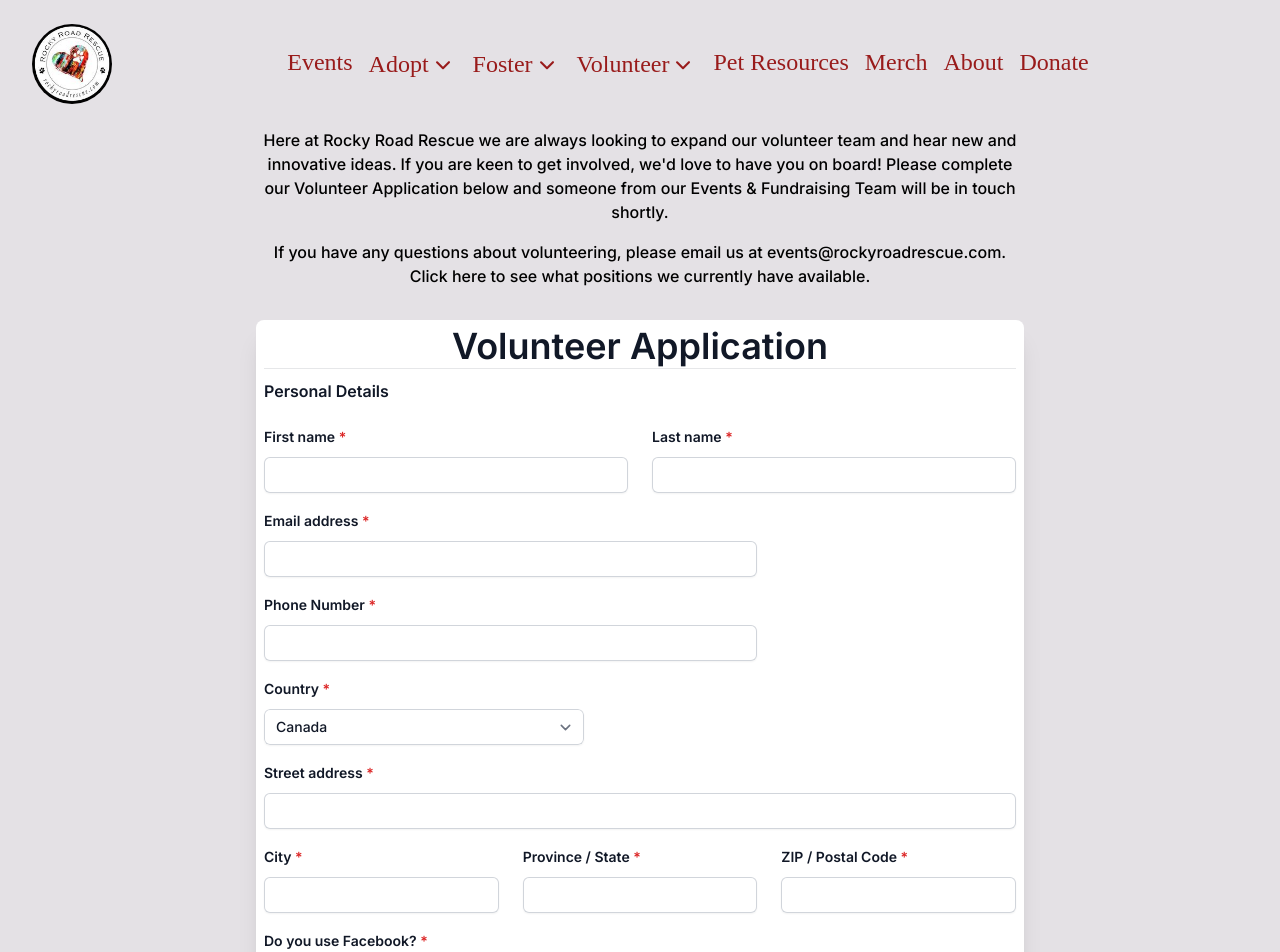
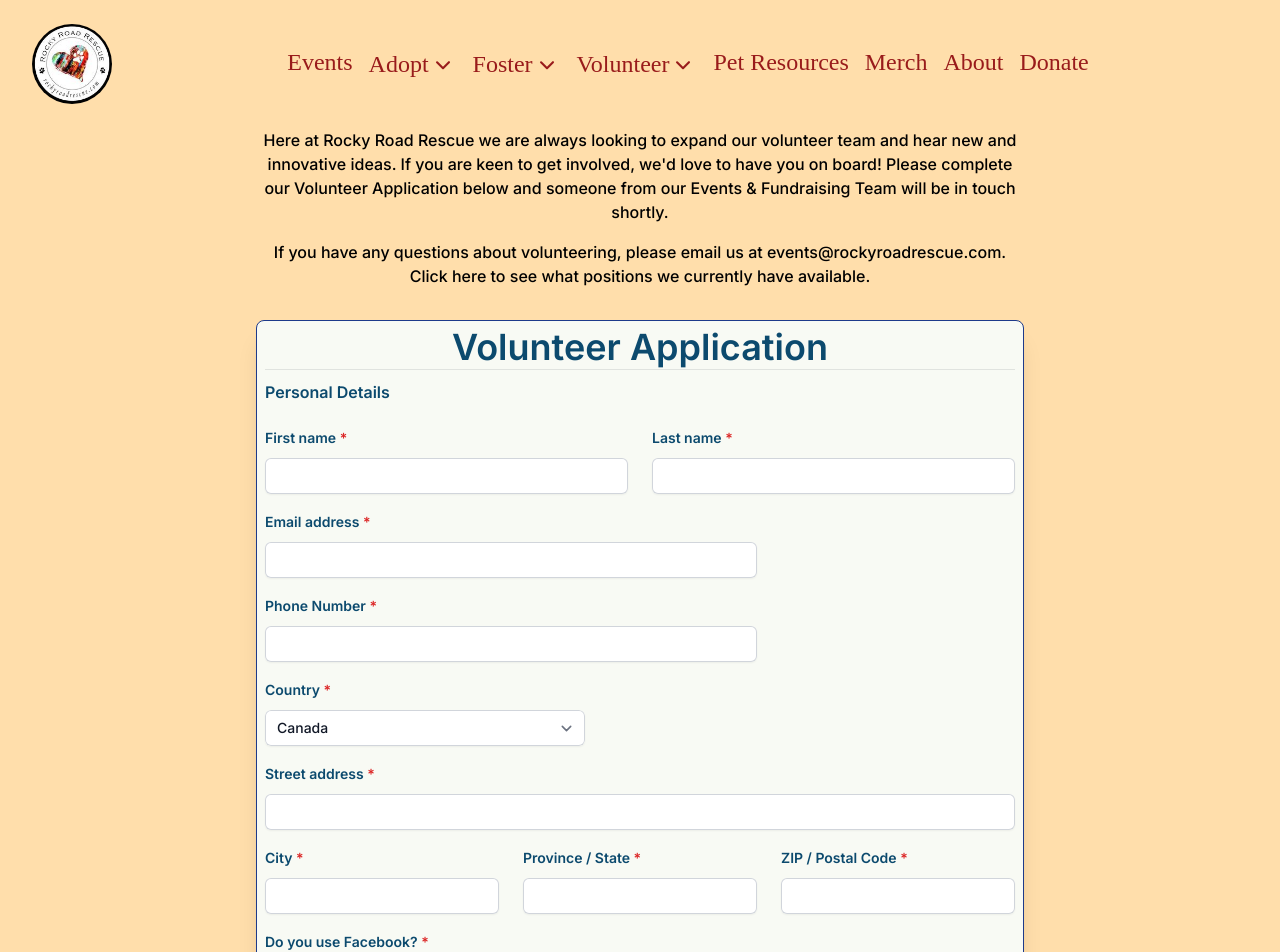
Before and after one commit to henry-minh/rocky-road-rescue, a Next.js app: page /volunteer-application in a window 1280 px wide. Shown: the top 952 px of the page. Built offline with nearby package versions, Linux system fonts and the light colour scheme; a web font is replaced by a local one.

Commit message:
navbar and volunteer form styling

```diff
--- a/app/layout.js
+++ b/app/layout.js
@@ -1,6 +1,6 @@
 import { Inter } from "next/font/google";
 import "@styles/globals.css";
-import Header from "@/components/header";
+import Header from "@/components/Header";
 const inter = Inter({ subsets: ["latin"] });
 
 export const metadata = {
--- a/app/volunteer-application/page.js
+++ b/app/volunteer-application/page.js
@@ -88,16 +88,16 @@ export default function VolunteerApplication() {
         </p>
         <p className="py-4">If you have any questions about volunteering, please email us at events@rockyroadrescue.com. Click here to see what positions we currently have available.</p>
       </div>
-      <div className="mx-auto w-11/12 sm:w-10/12 md:w-3/5 bg-white px-2 py-1 rounded-lg shadow-xl font-medium">
+      <div className="mx-auto w-11/12 sm:w-10/12 md:w-3/5 bg-[#f8fefee1] px-2 py-1 rounded-lg shadow-xl font-medium border border-blue-900">
         <form>
           <div className="border-b border-gray-900/10 text-center my-2 pb-2 ">
-            <h1 className=" font-semibold leading-7 text-gray-900 text-4xl ">Volunteer Application</h1>
+            <h1 className=" font-semibold leading-7  text-4xl text-sky-900 ">Volunteer Application</h1>
           </div>
 
           <div>
             {/* Personal Details Section */}
             <div className="border-b border-gray-900/10 pb-5">
-              <h2 className="text-base font-semibold leading-7 text-gray-900">Personal Details</h2>
+              <h2 className="text-base font-semibold leading-7 text-sky-900">Personal Details</h2>
               <FormPersonalInfo></FormPersonalInfo>
               <FormCombo title={useFacebookCombo.title} options={useFacebookCombo.options}></FormCombo>
               <FormCombo title={haveCarCombo.title} options={haveCarCombo.options}></FormCombo>
@@ -106,7 +106,7 @@ export default function VolunteerApplication() {
 
             {/*Volunteering Section*/}
             <div className="border-b border-gray-900/10 pb-5 space-y-4">
-              <h2 className="text-base font-semibold leading-7 text-gray-900">Volunteering</h2>
+              <h2 className="text-base font-semibold leading-7 text-sky-900">Volunteering</h2>
               <FormText title="Is there a specific role that you are applying for? If yes, please state."></FormText>
               <FormCheckbox title={volunteerTypeCheckbox.title} options={volunteerTypeCheckbox.options}></FormCheckbox>
               <FormText title=" If you selected 'other' to the above question, please specify here."></FormText>
@@ -119,7 +119,7 @@ export default function VolunteerApplication() {
 
             {/*Experience Section*/}
             <div className="border-b border-gray-900/10 ">
-              <h2 className="text-base font-semibold leading-7 text-gray-900">Experience</h2>
+              <h2 className="text-base font-semibold leading-7 text-sky-900">Experience</h2>
               <p className="mt-1 text-sm leading-6 text-gray-600">We'll always let you know about important changes, but you pick what else you want to hear about.</p>
               <div className="mt-4 space-y-4">
                 <FormTextArea title="Why would you like to volunteer with Rocky Road Rescue?"></FormTextArea>
--- a/components/FormCheckbox.js
+++ b/components/FormCheckbox.js
@@ -2,12 +2,12 @@ export default function FormCheckbox({ title, options }) {
   return (
     <div className="mt-4">
       <fieldset>
-        <legend className="text-sm font-semibold leading-6 text-gray-900">
+        <legend className="text-sm font-semibold leading-6 text-sky-900">
           {title} <span className=" text-red-600"> *</span>
         </legend>
         <div className="mt-3 space-y-3">
           {options.map((state) => (
-            <div className="relative flex gap-x-3">
+            <div className="relative flex gap-x-3" key={state.id}>
               <div className="flex h-6 items-center">
                 <input id={state.id} name={title} type="checkbox" className="h-4 w-4 rounded border-gray-300 text-indigo-600 focus:ring-indigo-600" />
               </div>
--- a/components/FormCombo.js
+++ b/components/FormCombo.js
@@ -2,7 +2,7 @@ export default function ComboBox({ title, options }) {
   return (
     <div className="mt-4">
       <fieldset>
-        <legend className="text-sm font-semibold leading-6 text-gray-900">
+        <legend className="text-sm font-semibold leading-6 text-sky-900">
           {title} <span className=" text-red-600"> *</span>
         </legend>
 
--- a/components/FormPersonalInfo.js
+++ b/components/FormPersonalInfo.js
@@ -3,7 +3,7 @@ export default function FormPersonalInfo() {
     <div className="mt-4">
       <div className="mt-5 grid grid-cols-1 gap-x-6 gap-y-4 sm:grid-cols-6">
         <div className="sm:col-span-3 text-sm font-medium">
-          <label htmlFor="first-name" className="block font-semibold leading-6 text-gray-900">
+          <label htmlFor="first-name" className="block font-semibold leading-6 text-sky-900">
             First name
             <span className=" text-red-600"> *</span>
           </label>
@@ -19,7 +19,7 @@ export default function FormPersonalInfo() {
         </div>
 
         <div className="sm:col-span-3">
-          <label htmlFor="last-name" className="block text-sm font-semibold leading-6 text-gray-900">
+          <label htmlFor="last-name" className="block text-sm font-semibold leading-6 text-sky-900">
             Last name
             <span className=" text-red-600"> *</span>
           </label>
@@ -35,7 +35,7 @@ export default function FormPersonalInfo() {
         </div>
 
         <div className="sm:col-span-4">
-          <label htmlFor="email" className="block text-sm font-semibold leading-6 text-gray-900">
+          <label htmlFor="email" className="block text-sm font-semibold leading-6 text-sky-900">
             Email address
             <span className=" text-red-600"> *</span>
           </label>
@@ -50,7 +50,7 @@ export default function FormPersonalInfo() {
           </div>
         </div>
         <div className="sm:col-span-4">
-          <label htmlFor="email" className="block text-sm font-semibold leading-6 text-gray-900">
+          <label htmlFor="email" className="block text-sm font-semibold leading-6 text-sky-900">
             Phone Number
             <span className=" text-red-600"> *</span>
           </label>
@@ -65,7 +65,7 @@ export default function FormPersonalInfo() {
           </div>
         </div>
         <div className="sm:col-span-3">
-          <label htmlFor="country" className="block text-sm font-semibold leading-6 text-gray-900">
+          <label htmlFor="country" className="block text-sm font-semibold leading-6 text-sky-900">
             Country
             <span className=" text-red-600"> *</span>
           </label>
@@ -83,7 +83,7 @@ export default function FormPersonalInfo() {
         </div>
 
         <div className="col-span-full">
-          <label htmlFor="street-address" className="block text-sm font-semibold leading-6 text-gray-900">
+          <label htmlFor="street-address" className="block text-sm font-semibold leading-6 text-sky-900">
             Street address
             <span className=" text-red-600"> *</span>
           </label>
@@ -99,7 +99,7 @@ export default function FormPersonalInfo() {
         </div>
 
         <div className="sm:col-span-2 sm:col-start-1">
-          <label htmlFor="city" className="block text-sm font-semibold leading-6 text-gray-900">
+          <label htmlFor="city" className="block text-sm font-semibold leading-6 text-sky-900">
             City
             <span className=" text-red-600"> *</span>
           </label>
@@ -115,7 +115,7 @@ export default function FormPersonalInfo() {
         </div>
 
         <div className="sm:col-span-2">
-          <label htmlFor="region" className="block text-sm font-semibold leading-6 text-gray-900">
+          <label htmlFor="region" className="block text-sm font-semibold leading-6 text-sky-900">
             Province / State
             <span className=" text-red-600"> *</span>
           </label>
@@ -131,7 +131,7 @@ export default function FormPersonalInfo() {
         </div>
 
         <div className="sm:col-span-2">
-          <label htmlFor="postal-code" className="block text-sm font-semibold leading-6 text-gray-900">
+          <label htmlFor="postal-code" className="block text-sm font-semibold leading-6 text-sky-900">
             ZIP / Postal Code
             <span className=" text-red-600"> *</span>
           </label>
--- a/components/FormText.js
+++ b/components/FormText.js
@@ -1,7 +1,7 @@
 export default function FormText({ title }) {
   return (
     <div className="mt-4">
-      <label htmlFor="about" className="block text-sm font-semibold leading-6 text-gray-900">
+      <label htmlFor="about" className="block text-sm font-semibold leading-6 text-sky-900">
         {title}
       </label>
       <div className="mt-2">
--- a/components/FormTextArea.js
+++ b/components/FormTextArea.js
@@ -1,4 +1,4 @@
-export default function FormText({ title }) {
+export default function FormTextArea({ title }) {
   return (
     <div>
       <label htmlFor="about" className="block text-sm font-medium leading-6 text-gray-900">
--- a/components/Header.js
+++ b/components/Header.js
@@ -29,9 +29,9 @@ const foster = [
   //   { name: "Integrations", description: "Connect with third-party tools", href: "#", icon: SquaresPlusIcon },
   //   { name: "Automations", description: "Build strategic funnels that will convert", href: "#", icon: ArrowPathIcon },
 ];
-const volunteer_header_data = [
-  { name: "Volunteer with Rocky Road Rescue", description: "Get a better understanding of your traffic", href: "#", icon: UserGroupIcon },
-  { name: "Volunteer Application", description: "Speak directly to your customers", href: "/volunteer-application", icon: CursorArrowRaysIcon },
+const volunteer = [
+  { name: "Volunteer with Rocky Road Rescue", description: "Interested in volunteering with Rocky Road Rescue?", href: "#", icon: UserGroupIcon },
+  { name: "Volunteer Application", description: "Fill out our volunteer application form!", href: "/volunteer-application", icon: CursorArrowRaysIcon },
   // { name: "Foster Application", description: "Your customers’ data will be safe and secure", href: "#", icon: FingerPrintIcon },
   //   { name: "Integrations", description: "Connect with third-party tools", href: "#", icon: SquaresPlusIcon },
   //   { name: "Automations", description: "Build strategic funnels that will convert", href: "#", icon: ArrowPathIcon },
@@ -69,8 +69,8 @@ export default function Header({ children }) {
             Events
           </a>
 
-          <Popover className="relative">
-            <PopoverButton className="flex items-center   text-red-800 font-light text-2xl font-supersized leading-6 transition ease-in-out delay-150 hover:-translate-y-1 duration-300">
+          <Popover className="relative ">
+            <PopoverButton className="flex items-center   text-red-800 font-light text-2xl font-supersized leading-6 transition ease-in-out delay-150 hover:-translate-y-1 duration-300 outline-none">
               Adopt
               <ChevronDownIcon className="h-7 w-7 flex-none text-red-800" aria-hidden="true" />
             </PopoverButton>
@@ -83,12 +83,12 @@ export default function Header({ children }) {
               leave="transition ease-in duration-150"
               leaveFrom="opacity-100 translate-y-0"
               leaveTo="opacity-0 translate-y-1">
-              <PopoverPanel className="absolute -left-8 top-full z-10 mt-3 w-screen max-w-md overflow-hidden rounded-3xl bg-white shadow-lg ring-1 ring-gray-900/5">
+              <PopoverPanel className="absolute -left-8 top-full z-10 mt-3 w-screen max-w-md overflow-hidden rounded-3xl bg-[#fde9ce]  border-red-800 border">
                 <div className="p-4">
                   {adopt.map((item) => (
-                    <div key={item.name} className="group relative flex items-center gap-x-6 rounded-lg p-4 text-sm leading-6 hover:bg-gray-50">
-                      <div className="flex h-11 w-11 flex-none items-center justify-center rounded-lg bg-gray-50 group-hover:bg-white">
-                        <item.icon className="h-6 w-6 text-gray-600 group-hover:text-indigo-600" aria-hidden="true" />
+                    <div key={item.name} className="group relative flex items-center gap-x-6 rounded-lg p-4 text-sm leading-6 hover:bg-[#fef3e1]">
+                      <div className="flex h-11 w-11 flex-none items-center justify-center rounded-lg bg-[#fef3e1] group-hover:bg-[#fde9ce]">
+                        <item.icon className="h-6 w-6 text-gray-600 group-hover:text-red-800" aria-hidden="true" />
                       </div>
                       <div className="flex-auto">
                         <a href={item.href} className="block font-semibold text-gray-900">
@@ -105,7 +105,7 @@ export default function Header({ children }) {
           </Popover>
 
           <Popover className="relative">
-            <PopoverButton className="flex items-center   text-red-800 font-light text-2xl font-supersized leading-6 transition ease-in-out delay-150 hover:-translate-y-1 duration-300">
+            <PopoverButton className="flex items-center   text-red-800 font-light text-2xl font-supersized leading-6 transition ease-in-out delay-150 hover:-translate-y-1 duration-300 outline-none">
               Foster
               <ChevronDownIcon className="h-7 w-7 flex-none text-red-800" aria-hidden="true" />
             </PopoverButton>
@@ -118,12 +118,12 @@ export default function Header({ children }) {
               leave="transition ease-in duration-150"
               leaveFrom="opacity-100 translate-y-0"
               leaveTo="opacity-0 translate-y-1">
-              <PopoverPanel className="absolute -left-8 top-full z-10 mt-3 w-screen max-w-md overflow-hidden rounded-3xl bg-white shadow-lg ring-1 ring-gray-900/5">
+              <PopoverPanel className="absolute -left-8 top-full z-10 mt-3 w-screen max-w-md overflow-hidden rounded-3xl bg-[#fde9ce] shadow-lg  border-red-800 border">
                 <div className="p-4">
                   {foster.map((item) => (
-                    <div key={item.name} className="group relative flex items-center gap-x-6 rounded-lg p-4 text-sm leading-6 hover:bg-gray-50">
-                      <div className="flex h-11 w-11 flex-none items-center justify-center rounded-lg bg-gray-50 group-hover:bg-white">
-                        <item.icon className="h-6 w-6 text-gray-600 group-hover:text-indigo-600" aria-hidden="true" />
+                    <div key={item.name} className="group relative flex items-center gap-x-6 rounded-lg p-4 text-sm leading-6 hover:bg-[#fef3e1]">
+                      <div className="flex h-11 w-11 flex-none items-center justify-center rounded-lg bg-[#fef3e1] group-hover:bg-[#fde9ce]">
+                        <item.icon className="h-6 w-6 text-gray-600 group-hover:text-red-800" aria-hidden="true" />
                       </div>
                       <div className="flex-auto">
                         <a href={item.href} className="block font-semibold text-gray-900">
@@ -139,7 +139,7 @@ export default function Header({ children }) {
             </Transition>
           </Popover>
           <Popover className="relative">
-            <PopoverButton className="flex items-center   text-red-800 font-light text-2xl font-supersized leading-6 transition ease-in-out delay-150 hover:-translate-y-1 duration-300">
+            <PopoverButton className="flex items-center  text-red-800 font-light text-2xl font-supersized leading-6 transition ease-in-out delay-150 hover:-translate-y-1 duration-300 outline-none">
               Volunteer
               <ChevronDownIcon className="h-7 w-7 flex-none text-red-800" aria-hidden="true" />
             </PopoverButton>
@@ -152,12 +152,12 @@ export default function Header({ children }) {
               leave="transition ease-in duration-150"
               leaveFrom="opacity-100 translate-y-0"
               leaveTo="opacity-0 translate-y-1">
-              <PopoverPanel className="absolute -left-8 top-full z-10 mt-3 w-screen max-w-md overflow-hidden rounded-3xl bg-white shadow-lg ring-1 ring-gray-900/5">
+              <PopoverPanel className="absolute -left-8 top-full z-10 mt-3 w-screen max-w-md overflow-hidden rounded-3xl bg-[#fde9ce] shadow-lg border-red-800 border ">
                 <div className="p-4">
-                  {volunteer_header_data.map((item) => (
-                    <div key={item.name} className="group relative flex items-center gap-x-6 rounded-lg p-4 text-sm leading-6 hover:bg-gray-50">
-                      <div className="flex h-11 w-11 flex-none items-center justify-center rounded-lg bg-gray-50 group-hover:bg-white">
-                        <item.icon className="h-6 w-6 text-gray-600 group-hover:text-indigo-600" aria-hidden="true" />
+                  {volunteer.map((item) => (
+                    <div key={item.name} className="group relative flex items-center gap-x-6 rounded-lg p-4 text-sm leading-6 hover:bg-[#fef3e1]">
+                      <div className="flex h-11 w-11 flex-none items-center justify-center rounded-lg bg-[#fef3e1] group-hover:bg-[#fde9ce]">
+                        <item.icon className="h-6 w-6 text-gray-600 group-hover:text-red-800" aria-hidden="true" />
                       </div>
                       <div className="flex-auto">
                         <a href={item.href} className="block font-semibold text-gray-900">
--- a/styles/globals.css
+++ b/styles/globals.css
@@ -19,7 +19,8 @@
 
 body {
   color: rgb(var(--foreground-rgb));
-  background: rgb(228 225 229);
+  /* background: rgb(228 225 229); */
+  background: rgb(255, 222, 171);
 }
 
 @layer utilities {
```
